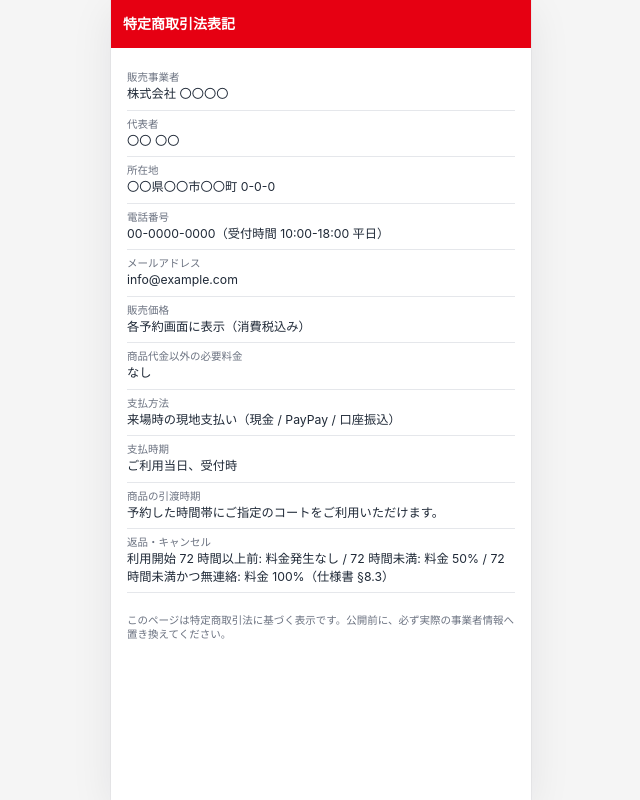
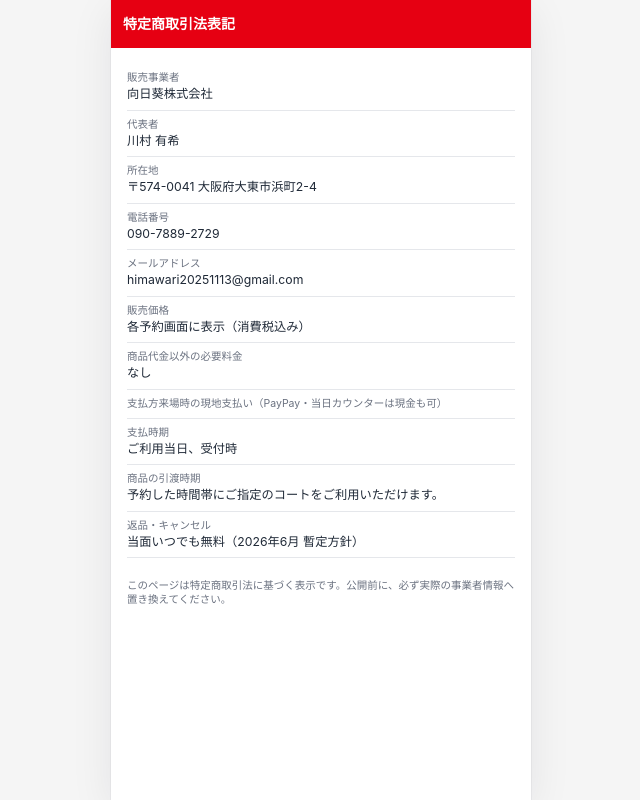
Before and after one commit to yuuto22009911-hash/hoop-court, a Next.js app: page /legal in a window 1280 px wide. Shown: the whole page, without its empty margins (319-959 px from the left). Built offline with nearby package versions, Linux system fonts and the light colour scheme.

Commit message:
feat: 特商法ページ 会社情報・支払・キャンセルを正式情報に更新 (legal/page.tsx)

```diff
--- a/src/app/legal/page.tsx
+++ b/src/app/legal/page.tsx
@@ -11,14 +11,14 @@ export default function LegalPage() {
       <header className="app-header">特定商取引法表記</header>
       <main className="app-main">
         <dl className="text-sm">
-          <Row label="販売事業者" value="株式会社 〇〇〇〇" />
-          <Row label="代表者" value="〇〇 〇〇" />
-          <Row label="所在地" value="〇〇県〇〇市〇〇町 0-0-0" />
-          <Row label="電話番号" value="00-0000-0000（受付時間 10:00-18:00 平日）" />
-          <Row label="メールアドレス" value="info@example.com" />
+          <Row label="販売事業者" value="向日葵株式会社" />
+          <Row label="代表者" value="川村 有希" />
+          <Row label="所在地" value="〒574-0041 大阪府大東市浜町2-4" />
+          <Row label="電話番号" value="090-7889-2729" />
+          <Row label="メールアドレス" value="himawari20251113@gmail.com" />
           <Row label="販売価格" value="各予約画面に表示（消費税込み）" />
           <Row label="商品代金以外の必要料金" value="なし" />
-          <Row label="支払方法" value="来場時の現地支払い（現金 / PayPay / 口座振込）" />
+          <Row label="支払方来場時の現地支払い（PayPay・当日カウンターは現金も可）" />
           <Row label="支払時期" value="ご利用当日、受付時" />
           <Row
             label="商品の引渡時期"
@@ -26,7 +26,7 @@ export default function LegalPage() {
           />
           <Row
             label="返品・キャンセル"
-            value="利用開始 72 時間以上前: 料金発生なし / 72 時間未満: 料金 50% / 72 時間未満かつ無連絡: 料金 100%（仕様書 §8.3）"
+            value="当面いつでも無料（2026年6月 暫定方針）"
           />
         </dl>
         <p className="text-xs text-muted mt-6">
```
